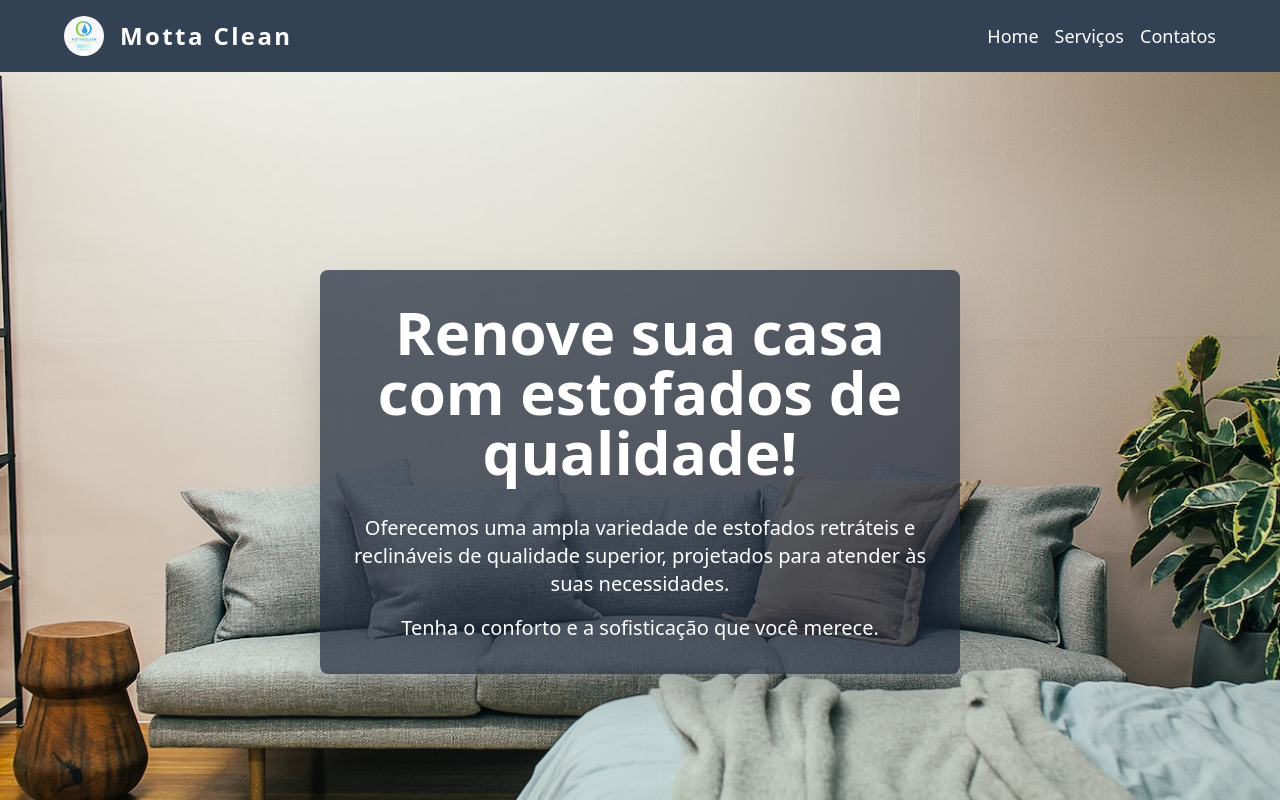
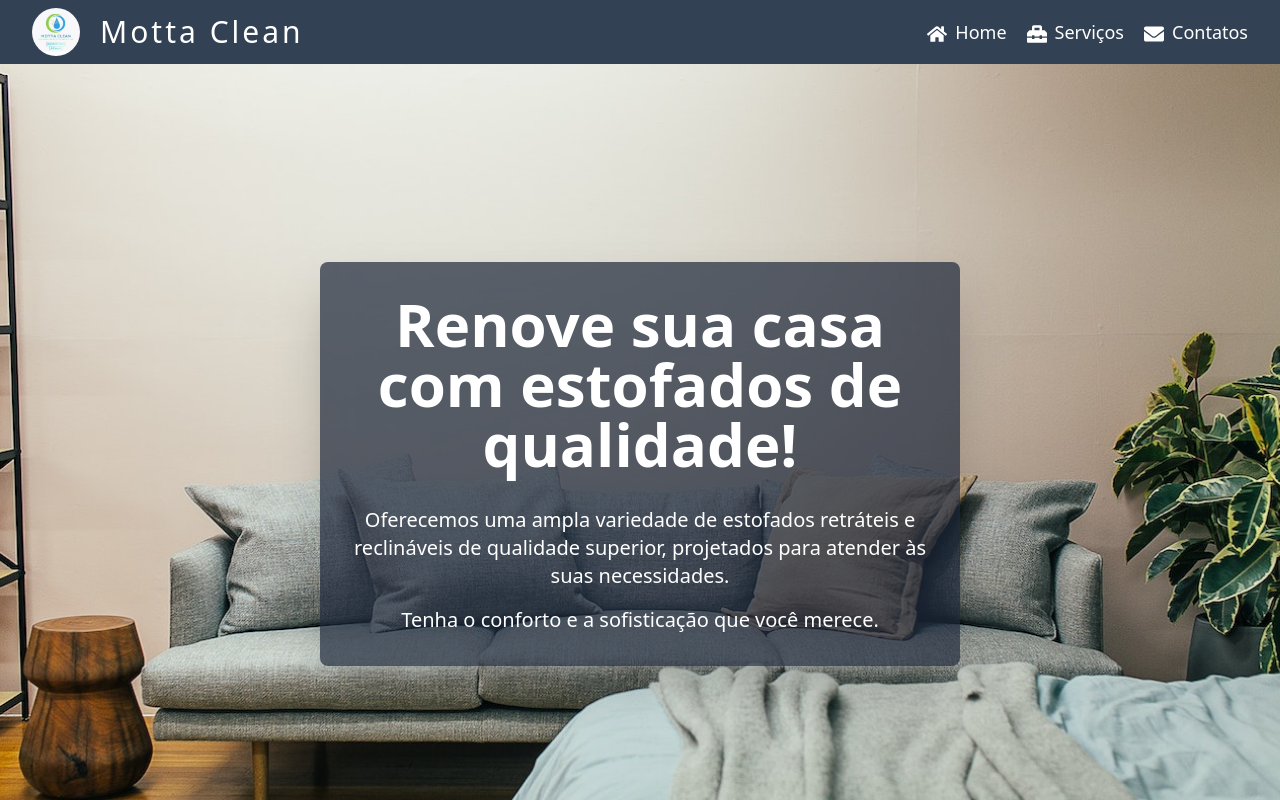
Before and after one commit to StarielIsaac/ecommerce-upholstery-cleaning, a React (Vite) app in the folder my-project/: page / in a window 1280 px wide. Shown: the top 800 px of the page. Built offline with nearby package versions, Linux system fonts and the light colour scheme.

Commit message:
feat: created styles

```diff
--- a/my-project/src/App.jsx
+++ b/my-project/src/App.jsx
@@ -2,8 +2,16 @@ import logo from "../src/assets/logo.jpg";
 import { FaWhatsapp, FaInstagram, FaPhone, FaEnvelope } from "react-icons/fa";
 // import { FiPhone, FiMail } from 'react-icons/fi';
 import { IoMdPhonePortrait, IoMdMail } from "react-icons/io";
+import { FaBars, FaTimes, FaHome, FaToolbox } from "react-icons/fa";
+import { useState } from "react";
 
 function App() {
+  const [isOpen, setIsOpen] = useState(false);
+
+  const handleMenuToggle = () => {
+    setIsOpen(!isOpen);
+  };
+
   return (
     <>
       <main
@@ -13,34 +21,45 @@ function App() {
     backgroundImage: "url('/src/assets/test5.jpg')",
   }}
 >
-<header className="bg-slate-700 py-4 px-8 md:px-16 flex justify-between items-center">
-  <div className="flex items-center space-x-4">
-    <img src={logo} alt="logo" className="w-10 h-10 rounded-full" />
-    <div className="text-white font-bold text-xl md:text-2xl tracking-widest">
+<header className="bg-slate-700 py-2 px-4 md:px-8 flex justify-between items-center">
+      <div className="flex items-center space-x-2 md:space-x-5">
+        <img src={logo} alt="logo" className="w-12 h-12 rounded-full" />
+        <div className="text-white font-light text-xl md:text-3xl tracking-widest">
           Motta Clean
         </div>
       </div>
-  <nav className="hidden md:flex md:space-x-4">
+
+      {/* Hambúrguer do menu para telas menores */}
+      <div className="md:hidden">
+        {isOpen ? (
+          <FaTimes onClick={handleMenuToggle} className="text-white text-2xl cursor-pointer" />
+        ) : (
+          <FaBars onClick={handleMenuToggle} className="text-white text-2xl cursor-pointer" />
+        )}
+      </div>
+
+      {/* Menu para telas maiores */}
+      <nav className={`md:flex md:space-x-5 ${isOpen ? 'block' : 'hidden'}`}>
         <a
           href="#home"
-      className="text-white text-lg group relative focus:text-gray-200 transition-colors duration-300 hover:text-gray-200"
+          className="text-white text-lg group relative focus:text-gray-200"
         >
+          <FaHome className="inline-block mr-2 text-xl" />
           Home
-      <div className="absolute h-0.5 w-full bg-gray-200 left-0 bottom-0 transition-all duration-300 transform scale-x-0 group-hover:scale-x-100"></div>
         </a>
         <a
           href="#servicos"
-      className="text-white text-lg group relative focus:text-gray-200 transition-colors duration-300 hover:text-gray-200"
+          className="text-white text-lg group relative focus:text-gray-200"
         >
+          <FaToolbox className="inline-block mr-2 text-xl" />
           Serviços
-      <div className="absolute h-0.5 w-full bg-gray-200 left-0 bottom-0 transition-all duration-300 transform scale-x-0 group-hover:scale-x-100"></div>
         </a>
         <a
           href="#contatos"
-      className="text-white text-lg group relative focus:text-gray-200 transition-colors duration-300 hover:text-gray-200"
+          className="text-white text-lg group relative focus:text-gray-200"
         >
+          <FaEnvelope className="inline-block mr-2 text-xl" />
           Contatos
-      <div className="absolute h-0.5 w-full bg-gray-200 left-0 bottom-0 transition-all duration-300 transform scale-x-0 group-hover:scale-x-100"></div>
         </a>
       </nav>
     </header>
```
Lines whose indentation alone changed are shown as unchanged.
